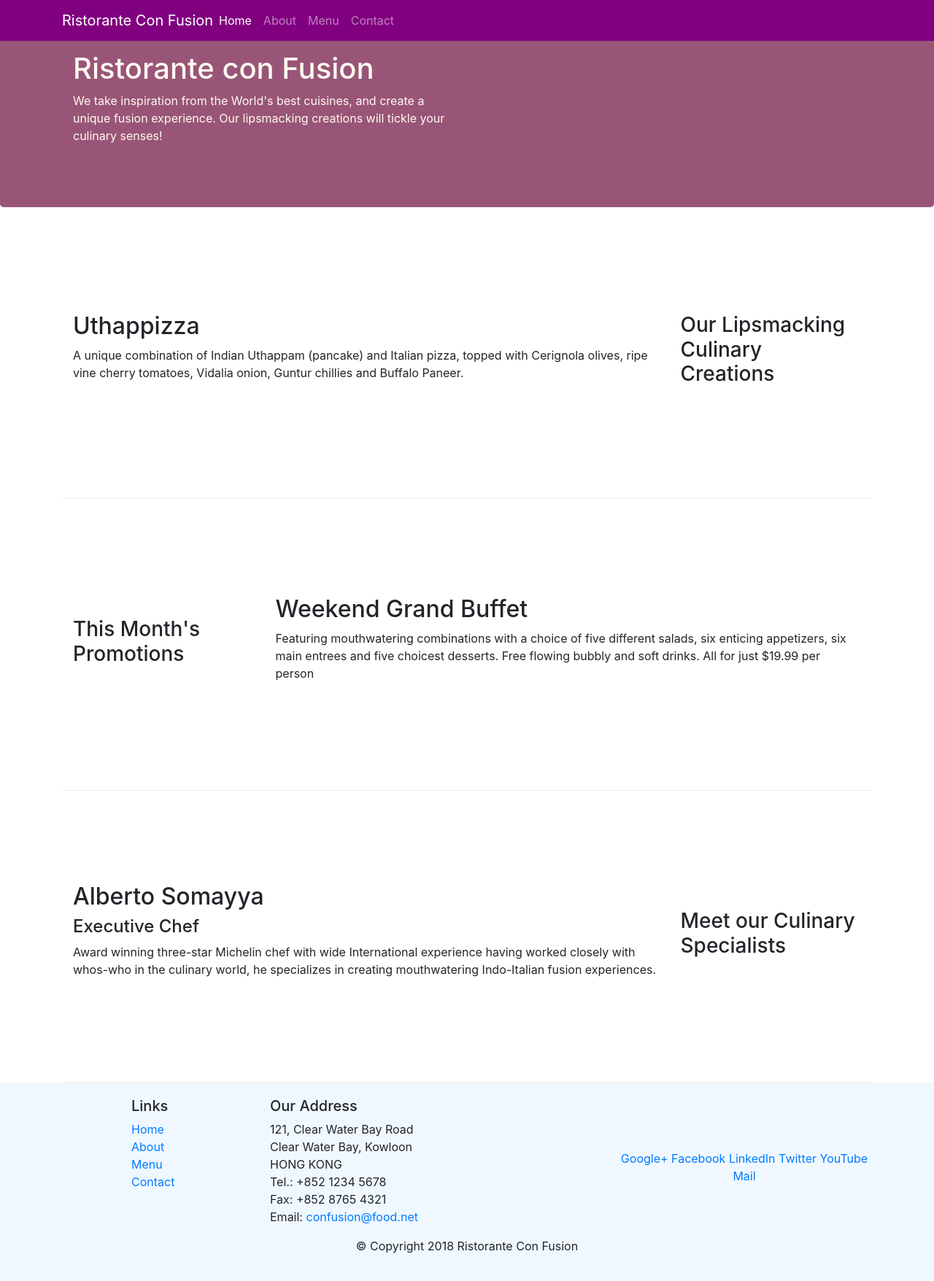
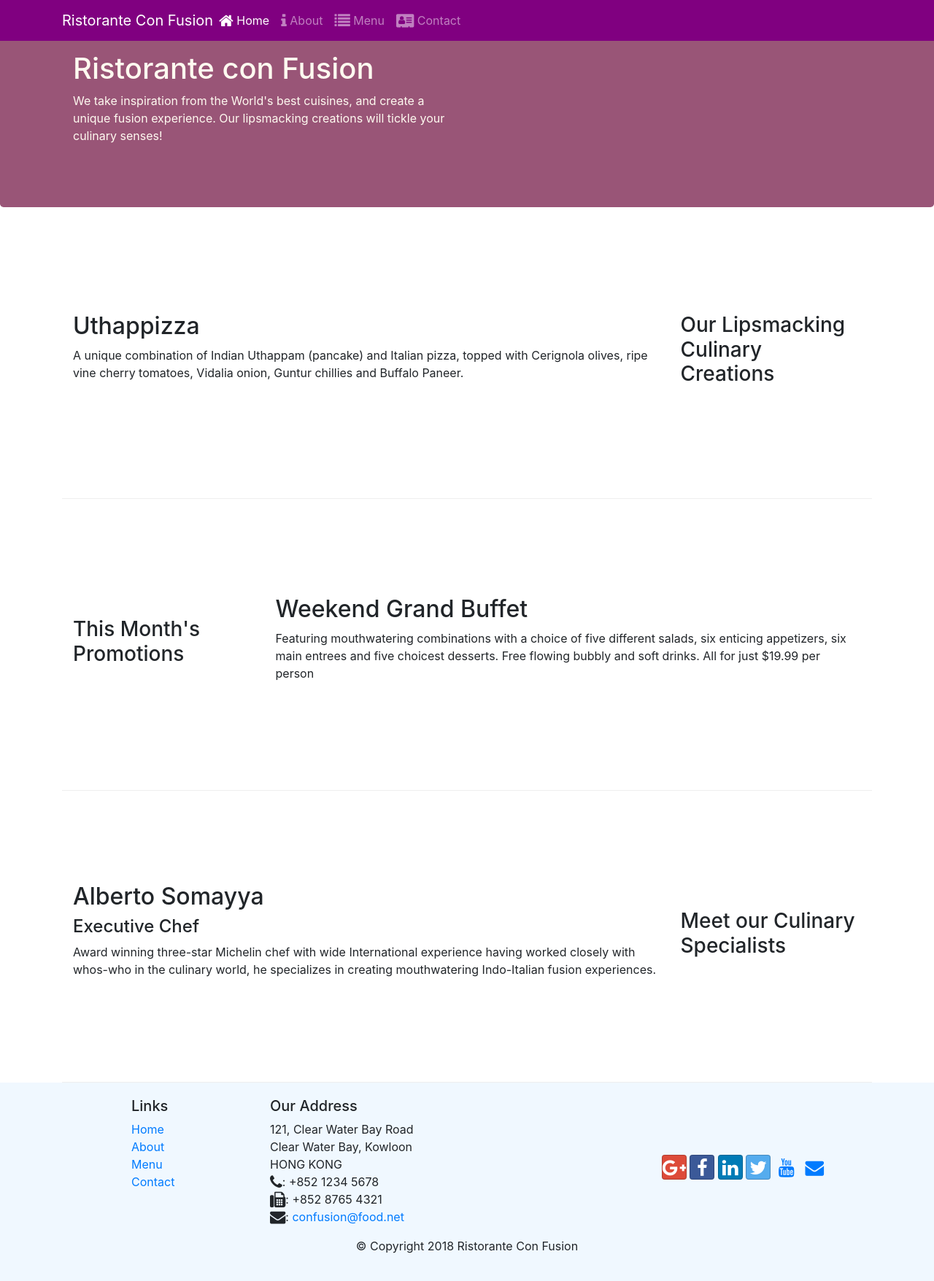
Before and after one commit to trigaten/React-Course, a website: page conFusion/index.html in a window 1280 px wide. Shown: the whole page at 73% size. Drawn offline with nearby package versions, Linux system fonts and the light colour scheme.

Commit message:
icon fonts

```diff
--- a/conFusion/index.html
+++ b/conFusion/index.html
@@ -9,6 +9,8 @@
 
     <!-- Bootstrap CSS -->
     <link rel="stylesheet" href="node_modules/bootstrap/dist/css/bootstrap.min.css">
+    <link rel="stylesheet" href="node_modules/font-awesome/css/font-awesome.min.css">
+    <link rel="stylesheet" href="node_modules/bootstrap-social/bootstrap-social.css">
     <link rel="stylesheet" href="css/styles.css">
     <title>Ristorante Con Fusion</title>
 
@@ -23,10 +25,10 @@
            <a class="navbar-brand mr-auto" href="#">Ristorante Con Fusion</a>
            <div class="collapse navbar-collapse" id="Navbar">
                 <ul class="navbar-nav mr-auto">
-                    <li class="nav-item active"><a class="nav-link" href="#">Home</a></li>
-                    <li class="nav-item"><a class="nav-link" href="./aboutus.html">About</a></li>
-                    <li class="nav-item"><a class="nav-link" href="#">Menu</a></li>
-                    <li class="nav-item"><a class="nav-link" href="#">Contact</a></li>
+                    <li class="nav-item active"><a class="nav-link" href="#"><span class="fa fa-home fa-lg"></span> Home</a></li>
+                    <li class="nav-item"><a class="nav-link" href="./aboutus.html"><span class="fa fa-info fa-lg"></span> About</a></li>
+                    <li class="nav-item"><a class="nav-link" href="#"><span class="fa fa-list fa-lg"></span> Menu</a></li>
+                    <li class="nav-item"><a class="nav-link" href="#"><span class="fa fa-address-card fa-lg"></span> Contact</a></li>
                 </ul>
             </div>
         </div>
@@ -97,19 +99,19 @@
 		              121, Clear Water Bay Road<br>
 		              Clear Water Bay, Kowloon<br>
 		              HONG KONG<br>
-		              Tel.: +852 1234 5678<br>
-		              Fax: +852 8765 4321<br>
-		              Email: <a href="mailto:confusion@food.net">confusion@food.net</a>
+		              <i class="fa fa-phone fa-lg"></i>: +852 1234 5678<br>
+		              <i class="fa fa-fax fa-lg"></i>: +852 8765 4321<br>
+		              <i class="fa fa-envelope fa-lg"></i>: <a href="mailto:confusion@food.net">confusion@food.net</a>
 		           </address>
                 </div>
                 <div class="col-12 col-sm-4 align-self-center">
                     <div class="text-center">
-                        <a href="http://google.com/+">Google+</a>
-                        <a href="http://www.facebook.com/profile.php?id=">Facebook</a>
-                        <a href="http://www.linkedin.com/in/">LinkedIn</a>
-                        <a href="http://twitter.com/">Twitter</a>
-                        <a href="http://youtube.com/">YouTube</a>
-                        <a href="mailto:">Mail</a>
+                        <a class="btn btn-social-icon btn-google" href="http://google.com/+"><i class="fa fa-google-plus fa-lg"></i></a>
+                        <a class="btn btn-social-icon btn-facebook" href="http://www.facebook.com/profile.php?id="><i class="fa fa-facebook fa-lg"></i></a>
+                        <a class="btn btn-social-icon btn-linkedin" href="http://www.linkedin.com/in/"><i class="fa fa-linkedin fa-lg"></i></a>
+                        <a class="btn btn-social-icon btn-twitter" href="http://twitter.com/"><i class="fa fa-twitter fa-lg"></i></a>
+                        <a class="btn btn-social-icon btn-youtube" href="http://youtube.com/"><i class="fa fa-youtube fa-lg"></i></a>
+                        <a class="btn btn-social-icon" href="mailto:"><i class="fa fa-envelope fa-lg"></i></a>
                     </div>
                 </div>
            </div>
--- a/conFusion/package.json
+++ b/conFusion/package.json
@@ -15,6 +15,8 @@
   },
   "dependencies": {
     "bootstrap": "^4.0.0",
+    "bootstrap-social": "^5.1.1",
+    "font-awesome": "^4.7.0",
     "jquery": "^3.3.1",
     "lite": "^4.0.5",
     "popper.js": "^1.12.9"
```
Also changed, not shown: conFusion/aboutus.html (+23 -17 lines), 1 other file.
